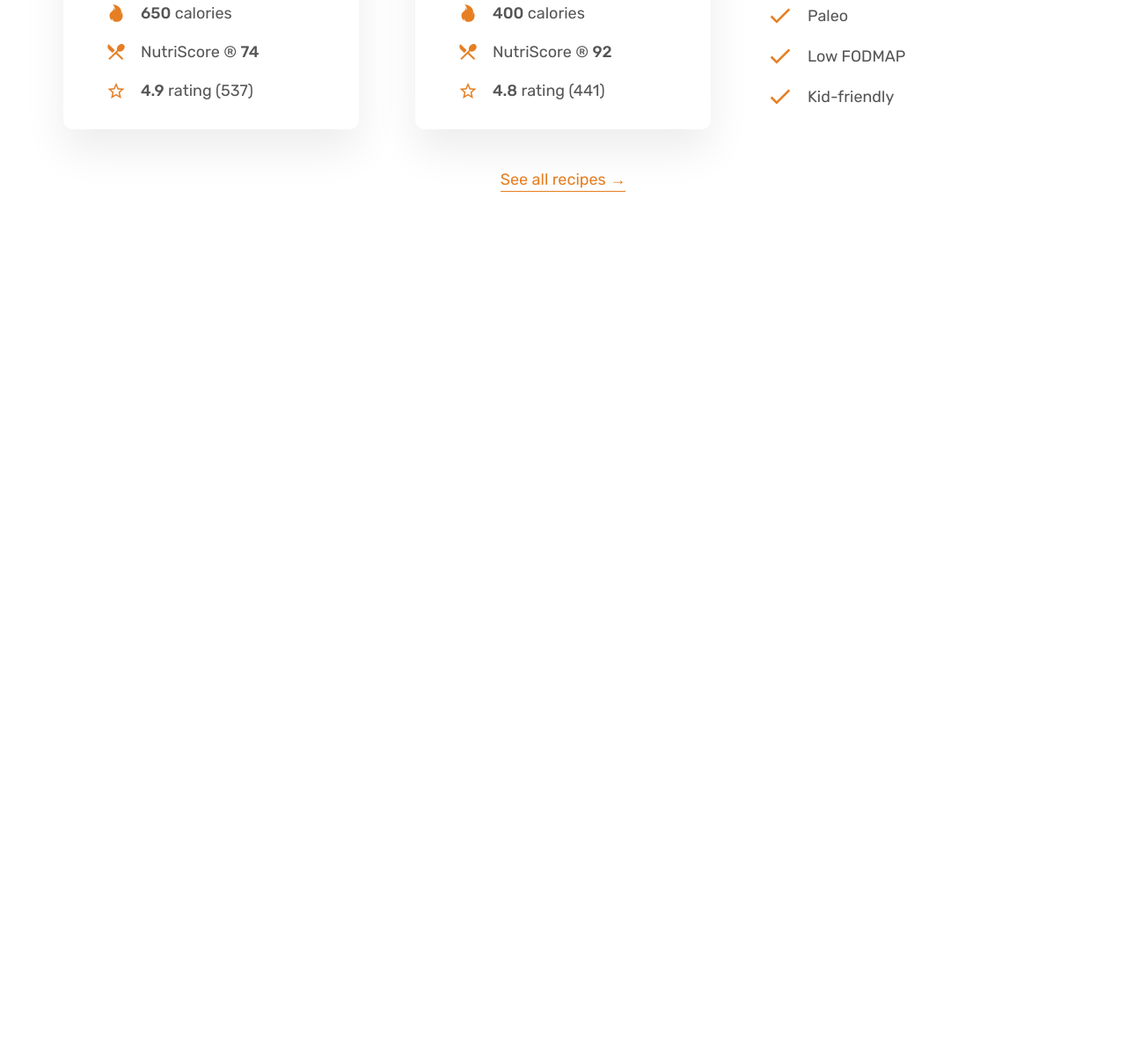
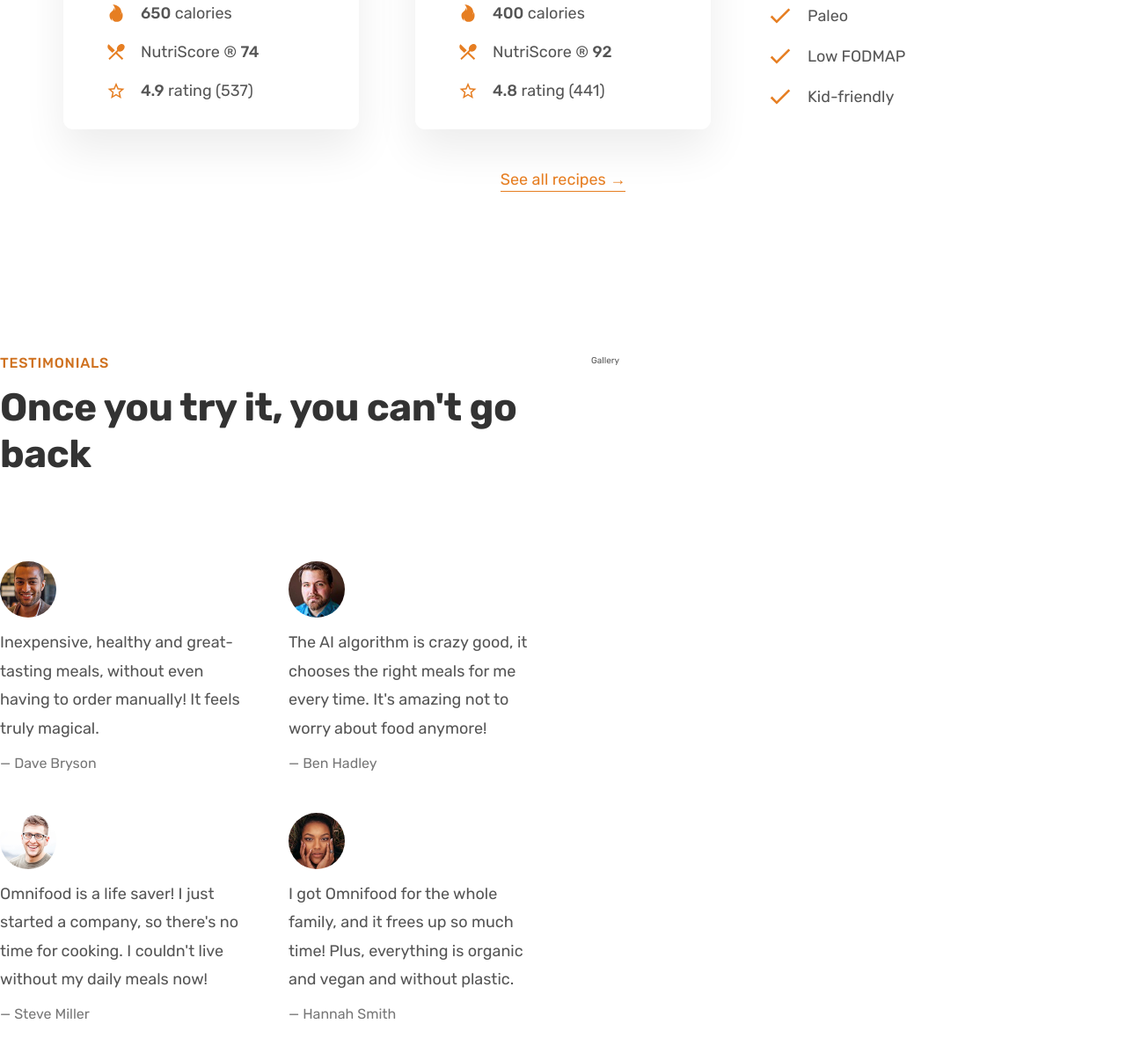
Before and after one commit to rosajen27/omnifood, a plain HTML site: page index.html in a window 1280 px wide. Shown: the part 3231-4428 px from the top of the page at 88% size. Before the commit the page ends 3540 px from the top, so only its background shows below. Drawn offline with nearby package versions, Linux system fonts and the light colour scheme.

Commit message:
Build and style testimonials section

```diff
--- a/assets/css/style.css
+++ b/assets/css/style.css
@@ -75,7 +75,7 @@ strong {
 .link:link,
 .link:visited {
   text-decoration: none;
-    color:#e67e22;
+  color: #e67e22;
   border-bottom: 1px solid currentColor;
   padding-bottom: 0.2rem;
 }
@@ -433,7 +433,7 @@ strong {
 }
 
 .tag--vegan {
-    background-color: #94d82d
+  background-color: #94d82d;
 }
 
 .tag--paleo {
@@ -478,7 +478,7 @@ strong {
   font-size: 1.8rem;
   display: flex;
   align-items: center;
-    gap: 1.6rem
+  gap: 1.6rem;
 }
 
 .list-icon {
@@ -491,3 +491,31 @@ strong {
   text-align: center;
   font-size: 1.8rem;
 }
+
+/* SECTION: TESTIMONIALS */
+.section-testimonials {
+  padding: 9.6rem 0;
+}
+
+.testimonials {
+  display: grid;
+  grid-template-columns: 1fr 1fr;
+  gap: 4.8rem;
+}
+
+.testimonial-img {
+  width: 64px;
+  border-radius: 50%;
+  margin-bottom: 1.2rem;
+}
+
+.testimonial-text {
+  font-size: 1.8rem;
+  line-height: 1.8;
+  margin-bottom: 1.6rem;
+}
+
+.testimonial-name {
+  font-size: 1.6rem;
+  color: #777;
+}
--- a/index.html
+++ b/index.html
@@ -191,15 +191,33 @@
                 <div class="diets">
                     <h3 class="heading-tertiary">Works with any diet:</h3>
                     <ul class="list">
-                        <li class="list-item"><ion-icon class="list-icon" name="checkmark"></ion-icon> <span>Vegetarian</li></span>
-                        <li class="list-item"><ion-icon class="list-icon" name="checkmark"></ion-icon> <span>Vegan</li></span>
-                        <li class="list-item"><ion-icon class="list-icon" name="checkmark"></ion-icon> <span>Pescatarian</li></span>
-                        <li class="list-item"><ion-icon class="list-icon" name="checkmark"></ion-icon> <span>Gluten-free</li></span>
-                        <li class="list-item"><ion-icon class="list-icon" name="checkmark"></ion-icon> <span>Lactose-free</li></span>
-                        <li class="list-item"><ion-icon class="list-icon" name="checkmark"></ion-icon> <span>Keto</li></span>
-                        <li class="list-item"><ion-icon class="list-icon" name="checkmark"></ion-icon> <span>Paleo</li></span>
-                        <li class="list-item"><ion-icon class="list-icon" name="checkmark"></ion-icon> <span>Low FODMAP</li></span>
-                        <li class="list-item"><ion-icon class="list-icon" name="checkmark"></ion-icon> <span>Kid-friendly</li></span>
+                        <li class="list-item">
+                            <ion-icon class="list-icon" name="checkmark"></ion-icon> <span>Vegetarian
+                        </li></span>
+                        <li class="list-item">
+                            <ion-icon class="list-icon" name="checkmark"></ion-icon> <span>Vegan
+                        </li></span>
+                        <li class="list-item">
+                            <ion-icon class="list-icon" name="checkmark"></ion-icon> <span>Pescatarian
+                        </li></span>
+                        <li class="list-item">
+                            <ion-icon class="list-icon" name="checkmark"></ion-icon> <span>Gluten-free
+                        </li></span>
+                        <li class="list-item">
+                            <ion-icon class="list-icon" name="checkmark"></ion-icon> <span>Lactose-free
+                        </li></span>
+                        <li class="list-item">
+                            <ion-icon class="list-icon" name="checkmark"></ion-icon> <span>Keto
+                        </li></span>
+                        <li class="list-item">
+                            <ion-icon class="list-icon" name="checkmark"></ion-icon> <span>Paleo
+                        </li></span>
+                        <li class="list-item">
+                            <ion-icon class="list-icon" name="checkmark"></ion-icon> <span>Low FODMAP
+                        </li></span>
+                        <li class="list-item">
+                            <ion-icon class="list-icon" name="checkmark"></ion-icon> <span>Kid-friendly
+                        </li></span>
                     </ul>
                 </div>
             </div>
@@ -209,6 +227,53 @@
             </div>
         </section>
 
+        <!-- Testimonials Section -->
+        <section class="section-testimonials grid grid--2-cols">
+            <div class="testimonial-container">
+                <!-- Heading -->
+                <span class="subheading">Testimonials</span>
+                <h2 class="heading-secondary">Once you try it, you can't go back</h2>
+                <!-- Customer Testimonials -->
+                <div class="testimonials">
+                    <!-- Dave Bryson -->
+                    <figure class="testimonial">
+                        <img class="testimonial-img" src="assets/img/customers/dave.jpg" alt="Customer Dave Bryson">
+                        <blockquote class="testimonial-text">Inexpensive, healthy and great-tasting meals, without even
+                            having to order manually! It feels truly magical.</blockquote>
+                        <p class="testimonial-name">&mdash; Dave Bryson</p>
+                    </figure>
+                    <!-- Ben Hadley -->
+                    <figure class="testimonial">
+                        <img class="testimonial-img" src="assets/img/customers/ben.jpg" alt="Customer Ben Hadley">
+                        <blockquote class="testimonial-text">The AI algorithm is crazy good, it chooses the right meals
+                            for
+                            me
+                            every time. It's amazing not to worry about food anymore!</blockquote>
+                        <p class="testimonial-name">&mdash; Ben Hadley</p>
+                    </figure>
+                    <!-- Steve Miller -->
+                    <figure class="testimonial">
+                        <img class="testimonial-img" src="assets/img/customers/steve.jpg" alt="Customer Steve Miller">
+                        <blockquote class="testimonial-text">Omnifood is a life saver! I just started a company, so
+                            there's
+                            no
+                            time for cooking. I couldn't live without my daily meals now!</blockquote>
+                        <p class="testimonial-name">&mdash; Steve Miller</p>
+                    </figure>
+                    <!-- Hannah Smith -->
+                    <figure class="testimonial">
+                        <img class="testimonial-img" src="assets/img/customers/hannah.jpg" alt="Customer Hannah Smith">
+                        <blockquote class="testimonial-text">I got Omnifood for the whole family, and it frees up so
+                            much
+                            time!
+                            Plus, everything is organic and vegan and without plastic.</blockquote>
+                        <p class="testimonial-name">&mdash; Hannah Smith</p>
+                    </figure>
+                </div>
+            </div>
+            <div class="gallery">Gallery</div>
+        </section>
+
     </main>
 
     <script src="https://unpkg.com/ionicons@4.5.10-0/dist/ionicons.js"></script>
```
Lines whose indentation alone changed are shown as unchanged.
